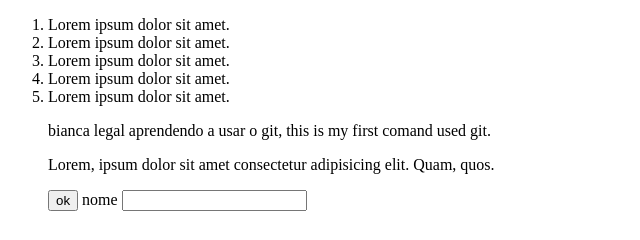
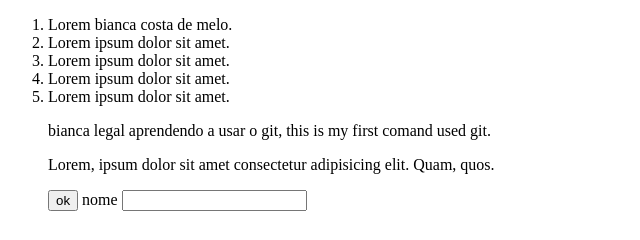
Before and after one commit to biancacostamelo/git, a plain HTML site: page index.html in a window 1280 px wide. Shown: the full height of the page, 0-640 px from the left. Drawn offline with Linux system fonts and the light colour scheme.

Commit message:
add meu nome

```diff
--- a/index.html
+++ b/index.html
@@ -7,7 +7,7 @@
 </head>
 <body>
     <ol>
-        <li>Lorem ipsum dolor sit amet.</li>
+        <li>Lorem bianca costa de melo.</li>
         <li>Lorem ipsum dolor sit amet.</li>
         <li>Lorem ipsum dolor sit amet.</li>
         <li>Lorem ipsum dolor sit amet.</li>
```
